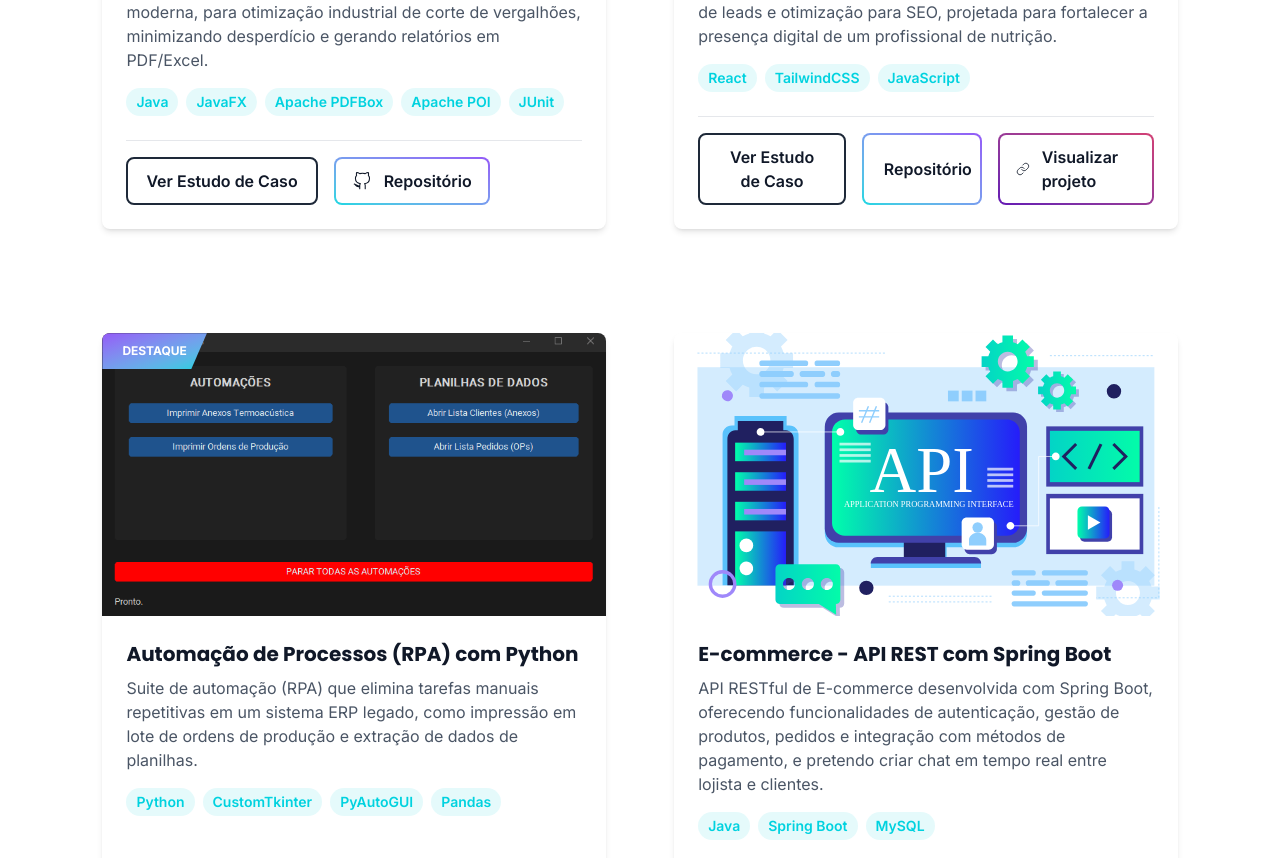
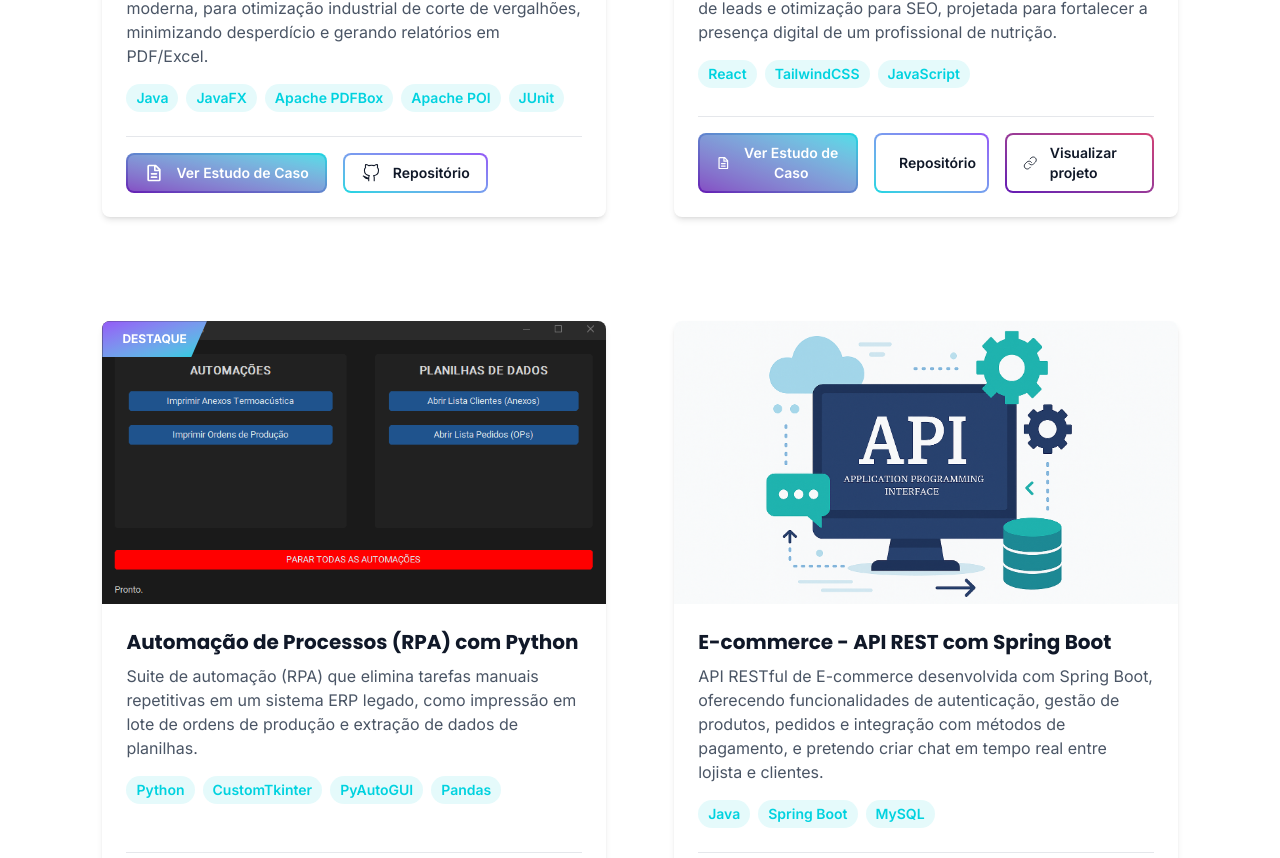
Before and after one commit to LuisBarrichello/my-portifolio, a React (Vite) app: page / in a window 1280 px wide. Shown: the part 1939-2797 px from the top of the page. Built offline with nearby package versions, Linux system fonts and the light colour scheme.

Commit message:
refactor(projects): changes to the show case study button, category added to the json project structure to create a filter

```diff
--- a/src/components/Projects/ProjectCard.jsx
+++ b/src/components/Projects/ProjectCard.jsx
@@ -1,6 +1,7 @@
 import PropTypes from 'prop-types';
 import IconGithub from '../../assets/img/github.svg?react';
 import IconLink from '../../assets/img/link.svg?react';
+import IconDocument from '../../assets/img/document.svg?react';
 import Button from '../common/Buttons/Button';
 
 function ProjectCard({ project, onOpenModal }) {
@@ -58,8 +59,9 @@ function ProjectCard({ project, onOpenModal }) {
                 <div className="mt-auto pt-4 border-t border-gray-200 dark:border-gray-700 flex flex-col sm:flex-row gap-4">
                     {featured && (
                         <Button
-                            className="border-2"
-                            variant={''}
+                            IconComponent={IconDocument}
+                            altImage="Icone indicando um Link clicavel - Ver Estudo de Caso"
+                            variant={'blue-red'}
                             content="Ver Estudo de Caso"
                             onClick={onOpenModal}
                         />
--- a/src/components/Projects/ProjectModal.jsx
+++ b/src/components/Projects/ProjectModal.jsx
@@ -24,8 +24,7 @@ function ProjectModal({ project, onClose }) {
                 aria-labelledby="modal-title">
                 <div
                     className="bg-white dark:bg-dark-20 rounded-lg shadow-xl max-w-3xl w-full p-8 relative"
-                    onClick={(e) => e.stopPropagation()}
-                >
+                    onClick={(e) => e.stopPropagation()}>
                     <button
                         onClick={onClose}
                         className="absolute top-4 right-4 text-gray-500 hover:text-gray-900 dark:hover:text-white"
@@ -50,6 +49,7 @@ function ProjectModal({ project, onClose }) {
                         {project.title}
                     </h2>
 
+                    <div className="overflow-y-auto pr-4">
                         <div className="space-y-6 text-gray-700 dark:text-gray-300">
                             <div>
                                 <h3 className="font-semibold text-lg mb-2 text-gray-800 dark:text-gray-100">
@@ -72,6 +72,7 @@ function ProjectModal({ project, onClose }) {
                         </div>
                     </div>
                 </div>
+            </div>
         </>
     );
 }
--- a/src/components/common/Buttons/Button.jsx
+++ b/src/components/common/Buttons/Button.jsx
@@ -12,6 +12,8 @@ const buttonShellVariants = cva(
                     'bg-gradient-to-bl from-brand-purple to-brand-blue',
                 'red-purple':
                     'bg-gradient-to-bl from-brand-red to-brand-purple-dark',
+                'blue-red':
+                    'bg-gradient-to-bl dark:from-brand-blue from-brand-blue to-brand-purple-dark',
                 outline: 'bg-gray-300 dark:bg-gray-700',
             },
         },
@@ -27,6 +29,8 @@ const buttonCoreVariants = cva(
                     'bg-white text-gray-900 dark:bg-dark-10 dark:text-white',
                 'red-purple':
                     'bg-white text-gray-900 dark:bg-dark-10 dark:text-white',
+                'blue-red':
+                    'bg-white/20 text-white dark:bg-dark-10/70 dark:text-white',
                 outline:
                     'bg-white text-gray-800 dark:bg-dark-10 dark:text-white',
             },
@@ -58,7 +62,7 @@ function Button({
                 {IconComponent && (
                     <IconComponent aria-label={altImage} className="w-5 h-5" />
                 )}
-                <span>{content}</span>
+                <span className="text-sm">{content}</span>
             </div>
         </Comp>
     );
--- a/src/data/projects.json
+++ b/src/data/projects.json
@@ -17,7 +17,8 @@
             "problem": "O desafio era reduzir o desperdício de matéria-prima em uma empresa de aço, otimizando o processo de corte de vergalhões de 12 metros para minimizar perdas financeiras.",
             "solution": "Desenvolvi uma aplicação desktop em JavaFX que automatiza todo o fluxo: o sistema importa as listas de corte de um PDF, aplica o algoritmo 'Best Fit Decreasing' para calcular o plano de corte mais eficiente e, por fim, gera relatórios detalhados em PDF e Excel para a equipe de produção.",
             "learnings": "Neste projeto, aprofundei meus conhecimentos em algoritmos de otimização e no desenvolvimento de interfaces gráficas com JavaFX. Ganhei experiência prática com bibliotecas robustas como Apache PDFBox e POI para manipulação de arquivos, além de consolidar minhas habilidades em testes unitários com JUnit para garantir a confiabilidade do algoritmo."
-        }
+        },
+        "category": "Back End"
     },
     {
         "title": "Landing Page para Nutricionista",
@@ -35,7 +36,8 @@
             "problem": "O cliente, um nutricionista, possuía um site desatualizado, com baixa performance e que não refletia sua nova identidade visual focada em nutrição esportiva.",
             "solution": "Desenvolvi uma landing page totalmente nova a partir do zero, utilizando React e Tailwind CSS para criar um design moderno, rápido e totalmente responsivo. A estrutura foi pensada para guiar o usuário e facilitar a conversão, alinhada às novas inspirações e ao público-alvo do cliente.",
             "learnings": "Este foi meu primeiro projeto aplicando Tailwind CSS em um contexto profissional, o que solidificou minhas habilidades no framework. Aprimorei também minhas práticas em componentização com React e na criação de layouts 'mobile-first'."
-        }
+        },
+        "category": "Front End"
     },
     {
         "title": "Automação de Processos (RPA) com Python",
@@ -54,12 +56,13 @@
             "problem": "Um processo administrativo manual e demorado de impressão de documentos de produção estava consumindo horas de trabalho da equipe, sendo um gargalo que aumentava conforme a demanda.",
             "solution": "Criei uma suíte de automação com uma interface central construída em CustomTkinter. O robô realiza o login no sistema, navega pelas janelas e pop-ups com PyAutoGUI, lê os dados necessários de planilhas Excel com Pandas e gerencia todo o processo de impressão de forma autônoma, liberando a equipe para tarefas de maior valor.",
             "learnings": "Este projeto foi uma imersão em Robotic Process Automation (RPA). Desenvolvi habilidades em bibliotecas de automação de GUI, manipulação de dados com Pandas e na criação de interfaces de usuário simples com CustomTkinter para gerenciar os scripts."
-        }
+        },
+        "category": "Automação"
     },
     {
         "title": "E-commerce - API REST com Spring Boot",
         "description": "API RESTful de E-commerce desenvolvida com Spring Boot, oferecendo funcionalidades de autenticação, gestão de produtos, pedidos e integração com métodos de pagamento, e pretendo criar chat em tempo real entre lojista e clientes.",
-        "image_url": "../../../assets/img/projects/api.svg",
+        "image_url": "../../../assets/img/projects/api.png",
         "technologies": [
             "Java",
             "Spring Boot",
@@ -72,7 +75,8 @@
             "problem": "",
             "solution": "",
             "learnings": ""
-        }
+        },
+        "category": "Back End"
     },
     {
         "title": "Steel Sales Calculator",
@@ -90,12 +94,13 @@
             "problem": "",
             "solution": "",
             "learnings": ""
-        }
+        },
+        "category": "Front End"
     },
     {
         "title": "FórumHub - API REST com Spring",
         "description": "Este é o FórumHub, um projeto de API REST desenvolvido com Spring para gerenciar tópicos de discussão em um fórum. A API permite a criação, listagem, atualização e exclusão de tópicos, usuários, cursos e respostas, seguindo as melhores práticas do modelo REST.",
-        "image_url": "../../../assets/img/projects/api.svg",
+        "image_url": "../../../assets/img/projects/api.png",
         "technologies": [
             "Java",
             "MySQL",
@@ -108,7 +113,8 @@
             "problem": "",
             "solution": "",
             "learnings": ""
-        }
+        },
+        "category": "Back End"
     },
     {
         "title": "Best Browser Games",
@@ -126,7 +132,8 @@
             "problem": "",
             "solution": "",
             "learnings": ""
-        }
+        },
+        "category": "Front End"
     },
     {
         "title": "To-Do List",
@@ -144,7 +151,8 @@
             "problem": "",
             "solution": "",
             "learnings": ""
-        }
+        },
+        "category": "Front End"
     },
     {
         "title": "Orbit Trips",
@@ -162,7 +170,8 @@
             "problem": "",
             "solution": "",
             "learnings": ""
-        }
+        },
+        "category": "Front End"
     },
     {
         "title": "Landing page - página de contratações",
@@ -179,7 +188,8 @@
             "problem": "",
             "solution": "",
             "learnings": ""
-        }
+        },
+        "category": "Front End"
     },
     {
         "title": "Projetos #boraCodar da Rocketseat",
@@ -197,6 +207,7 @@
             "problem": "",
             "solution": "",
             "learnings": ""
-        }
+        },
+        "category": "Front End"
     }
 ]
```
Also changed, not shown: public/assets/img/projects/api.png (added), src/assets/img/document.svg (added). Lines whose indentation alone changed are shown as unchanged.
